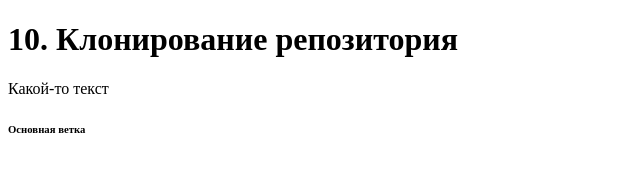
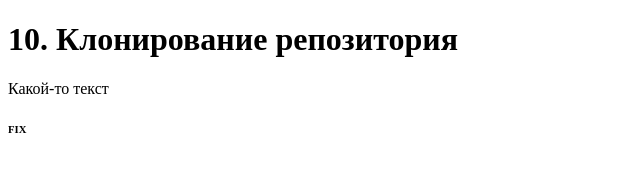
Before and after one commit to Russetimp/education, a plain HTML site: page Index.html in a window 1280 px wide. Shown: the full height of the page, 0-640 px from the left. Drawn offline with Linux system fonts and the light colour scheme.

Commit message:
add fix 1.0.0.1

```diff
--- a/Index.html
+++ b/Index.html
@@ -8,6 +8,6 @@
 <body>
     <h1>10. Клонирование репозитория</h1>
     <p>Какой-то текст</p>
-    <h6>Основная ветка</h6>
+    <h6>FIX</h6>
 </body>
 </html>
```
